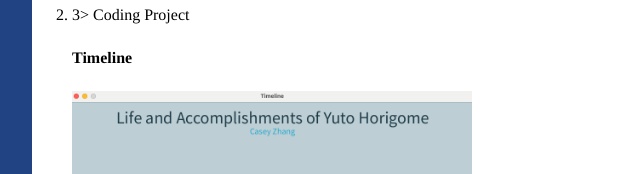
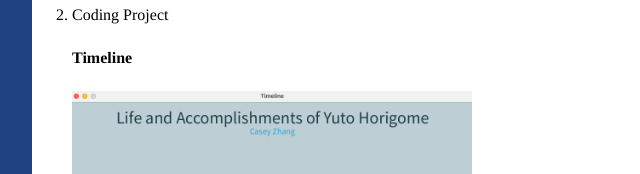
Before and after one commit to caseyzhang-floE/ecsportfolio, a plain HTML site: page ecs/index.html in a window 1280 px wide. Shown: the part 407-581 px from the top of the page, 128-768 px from the left. Drawn offline with Linux system fonts and the light colour scheme.

Commit message:
Update index.html

```diff
--- a/ecs/index.html
+++ b/ecs/index.html
@@ -18,7 +18,7 @@
 	  <ol>
 		  <li><h3> Typing Test Result </h3></li>
 	          <img src="../images/typingtests.png" width="400">
-	          <li>3> Coding Project </h3></li>
+	          <li> Coding Project </h3></li>
 		  <h4>Timeline</h4>
 		  <img src="../images/timeline.png" width="400">
 		  <p>Want to learn more about skatboarding legend Yuto Horigome? Here's a brief timeline about his life, accomplishments, and more!</p>
```
